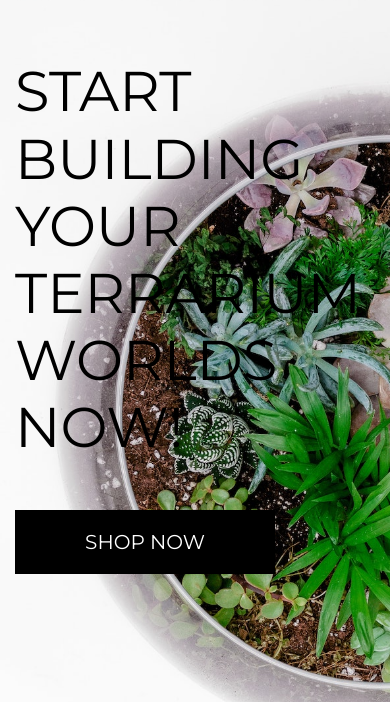
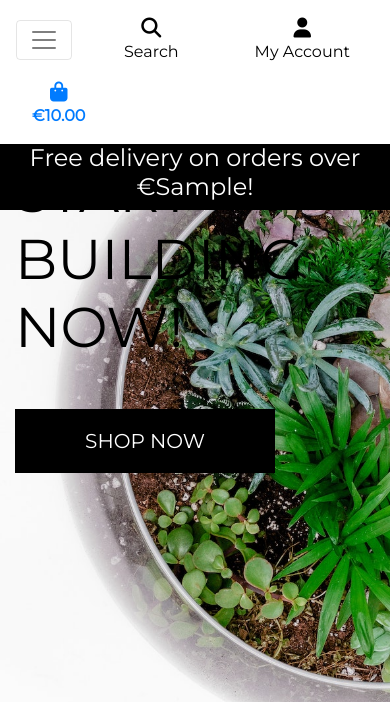
Before and after one commit to ShonaOB/terrariumsupplies, a Django app: template home/templates/home/index.html in a window 390 px wide. Shown: the top 702 px of the page. Run offline with Django 3.2, Linux system fonts and the light colour scheme; the template is opened without the code that fills it: most values are stand-ins (such as "Sample title", 1, 10 or a date in 2020); some libraries are stand-ins or nearby versions.

Commit message:
added mobile header and main nav bar

```diff
--- a/home/templates/home/index.html
+++ b/home/templates/home/index.html
@@ -14,7 +14,7 @@
         <div class="row h-100">
             <div class="col-7 col-md-6 my-auto">
                 <h1 class="display-4 logo-font text-black">
-                    Start building your Terrarium Worlds now!
+                    Start building now!
                 </h1>
                 <div class="my-5">
                     <h4>
--- a/static/css/base.css
+++ b/static/css/base.css
@@ -54,6 +54,10 @@ body {
 
 .border-black {
     border: 1px solid black !important;
+}
+
+.bg-black {
+    background: #000 !important;
 }
 
 /* -------------------------------- Media Queries */
--- a/templates/base.html
+++ b/templates/base.html
@@ -38,7 +38,7 @@
   </head>
   <body>
     <header class="container-fluid fixed-top">
-        <div id = "topnav" class="row bg-white pt-lg-2 d-none d-lg-left">
+        <div id="topnav" class="row bg-white pt-lg-2 d-none d-lg-flex">
             <div class="col-12 col-lg-4 my-auto py-1 py-lg-0 text-center text-lg-left">
                 <a href="{% url 'home' %}" class="nav-link main-logo-link">
                     <h2 class="logo-font text-black my-0"><strong>Terrarium Supplies</strong> Ireland</h2>
@@ -97,6 +97,20 @@
                 </ul>
             </div>
         </div>
+        <div class="row bg-white">
+            <nav class="navbar navbar-expand-lg navbar-light w-100">
+                <button class="navbar-toggler" type="button" data-toggle="collapse" data-target="#main-nav" aria-controls="main-nav" aria-expanded="false" aria-label="Toggle-navigation">
+                    <span class="navbar-toggler-icon"></span>
+                </button>
+                {% include 'includes/mobile-top-header.html' %}
+                {% include 'includes/main-nav.html' %}
+            </nav>
+        </div>
+        <div id="delivery-banner" class="row text-center">
+            <div class="col bg-black text-white">
+                <h4 c;ass="logo-font my-1">Free delivery on orders over €{{ free_shipping_threshold }}!</h4>
+            </div>
+        </div>
     </header>
 
     {% if messages %}
--- /dev/null
+++ b/templates/includes/main-nav.html
@@ -0,0 +1,49 @@
+<div class="collapse navbar-collapse" id="main-nav">
+    <ul class="navbar-nav w-auto mx-auto">
+        <li class="nav-item dropdown">
+            <a class="logo-font font-weight-bold nav-link text-black mr-5" href="#" id="all-products-link" data-toggle="dropdown" aria-haspopup="true" aria-expanded="false">
+                All Products
+            </a>
+            <div class="dropdown-menu border-0" aria-labelledby="all-products-link">
+                <a href="" class="dropdown-item">By Price</a>
+                <a href="" class="dropdown-item ">By Rating</a>
+                <a href="" class="dropdown-item ">By Category</a>
+                <a href="" class="dropdown-item">All Products</a>
+            </div>
+        </li>
+
+        <li class="nav-item dropdown">
+            <a class="logo-font font-weight-bold nav-link text-black mr-5" href="#" id="clothing-link" data-toggle="dropdown" aria-haspopup="true" aria-expanded="false">
+                Containers
+            </a>
+            <div class="dropdown-menu border-0" aria-labelledby="clothing-link">
+                <a href="" class="dropdown-item">Open Containers</a>
+                <a href="" class="dropdown-item">Closed Containers</a>
+                <a href="" class="dropdown-item">All Items</a>
+            </div>
+        </li>
+
+        <li class="nav-item dropdown">
+            <a class="logo-font font-weight-bold nav-link text-black mr-5" href="#" id="accessories-link" data-toggle="dropdown" aria-haspopup="true" aria-expanded="false">
+                Substrates
+            </a>
+            <div class="dropdown-menu border-0" aria-labelledby="accessories-link">
+                <a href="" class="dropdown-item">Substrates</a>
+                <a href="" class="dropdown-item">Nutrients</a>
+                <a href="" class="dropdown-item">All Items</a>
+            </div>
+        </li>
+
+        <li class="nav-item dropdown">
+            <a class="logo-font font-weight-bold nav-link text-black" href="#" id="specials-link" data-toggle="dropdown" aria-haspopup="true" aria-expanded="false">
+                Special Offers
+            </a>
+            <div class="dropdown-menu border-0" aria-labelledby="specials-link">
+                <a href="" class="dropdown-item">New Arrivals</a>
+                <a href="" class="dropdown-item">Terrarium Kits</a>
+                <a href="" class="dropdown-item">Clearance</a>
+                <a href="" class="dropdown-item">All Specials</a>
+            </div>
+        </li>
+    </ul>
+</div>
--- /dev/null
+++ b/templates/includes/mobile-top-header.html
@@ -0,0 +1,56 @@
+<li class="list-inline-item">
+    <a class="text-black nav-link d-block d-lg-none" href="#" id="mobile-search" data-toggle="dropdown" aria-haspopup="true" aria-expanded="false">
+        <div class="text-center">
+            <div><i class="fas fa-search fa-lg"></i></div>
+            <p class="my-0">Search</p>
+        </div>
+    </a>
+    <div class="dropdown-menu border-0 w-100 p-3 rounded-0 my-0" aria-labelledby="mobile-search">
+        <form class="form" method="GET" action="">
+            <div class="input-group w-100">
+                <input class="form-control border border-black rounded-0" type="text" name="q" placeholder="Search our site">
+                <div class="input-group-append">
+                    <button class="form-control form-control btn btn-black border border-black rounded-0" type="submit">
+                        <span class="icon">
+                            <i class="fas fa-search"></i>
+                        </span>
+                    </button>
+                </div>
+            </div>
+        </form>
+    </div>
+</li>
+<li class="list-inline-item dropdown">
+    <a class="text-black nav-link d-block d-lg-none" href="#" id="user-options" data-toggle="dropdown" aria-haspopup="true" aria-expanded="false">
+        <div class="text-center">
+            <div><i class="fas fa-user fa-lg"></i></div>
+            <p class="my-0">My Account</p>
+        </div>
+    </a>
+    <div class="dropdown-menu border-0" aria-labelledby="user-options">
+        {% if request.user.is_authenticated %}
+            {% if request.user.is_superuser %}
+                <a href="{% url 'account_logout' %}" class="dropdown-item">Product Management</a>
+            {% endif %}
+            <a href="" class="dropdown-item">My Profile</a>
+            <a href="{% url 'account_logout' %}" class="dropdown-item">Logout</a>
+        {% else %}
+            <a href="{% url 'account_signup' %}" class="dropdown-item">Register</a>
+            <a href="{% url 'account_login' %}" class="dropdown-item">Login</a>
+        {% endif %}
+    </div>
+</li>
+<li class="list-inline-item">
+    <a class="{% if grand_total %}text-primary font-weight-bold{% else %}text-black{% endif %} nav-link d-block d-lg-none" href="">
+        <div class="text-center">
+            <div><i class="fas fa-shopping-bag fa-lg"></i></div>
+            <p class="my-0">
+                {% if grand_total %}
+                    €{{ grand_total|floatformat:2 }}
+                {% else %}
+                    €0.00
+                {% endif %}
+            </p>
+        </div>
+    </a>
+</li>
```
